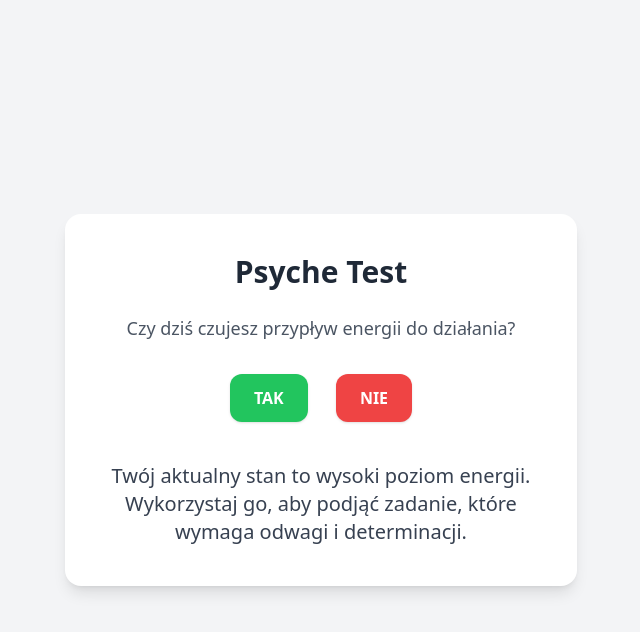
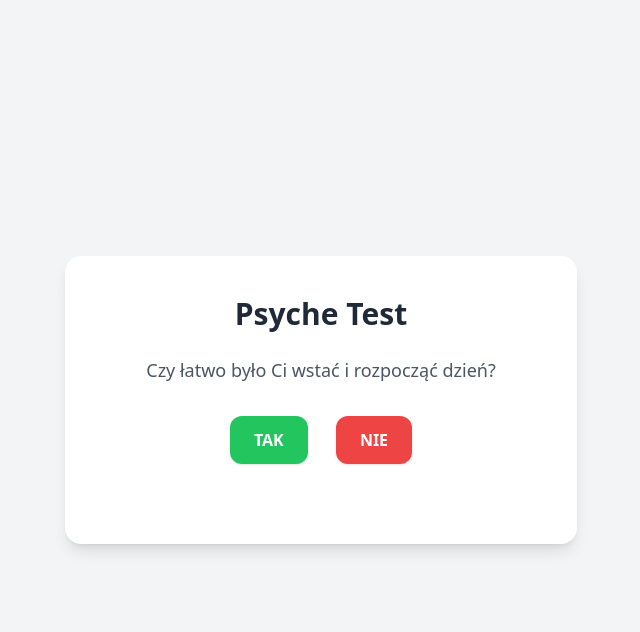
Before and after one commit to ruahhakodesh-create/psyche-test, a plain HTML site: page index.html in a window 1280 px wide. Both pictures are taken after a click on the button "TAK". Shown: the whole page, without its empty margins (319-959 px from the left). Drawn offline with nearby package versions, Linux system fonts and the light colour scheme.

Commit message:
Update index.html

```diff
--- a/index.html
+++ b/index.html
@@ -8,16 +8,16 @@
 <body class="bg-gray-100 flex items-center justify-center min-h-screen">
   <div class="bg-white shadow-lg rounded-2xl p-10 max-w-lg w-full text-center">
     <h1 class="text-3xl font-bold text-gray-800 mb-6">Psyche Test</h1>
-    <p class="text-lg text-gray-600 mb-8">Czy dziś czujesz przypływ energii do działania?</p>
+    <p id="question" class="text-lg text-gray-600 mb-8"></p>
     <div class="space-x-6">
       <button
         class="bg-green-500 hover:bg-green-600 text-white font-semibold px-6 py-3 rounded-xl shadow"
-        onclick="showResult('high')">
+        onclick="answer('yes')">
         TAK
       </button>
       <button
         class="bg-red-500 hover:bg-red-600 text-white font-semibold px-6 py-3 rounded-xl shadow"
-        onclick="showResult('low')">
+        onclick="answer('no')">
         NIE
       </button>
     </div>
@@ -25,15 +25,43 @@
   </div>
 
   <script>
-    function showResult(state) {
+    const questions = [
+      "Czy dziś czujesz przypływ energii do działania?",
+      "Czy łatwo było Ci wstać i rozpocząć dzień?",
+      "Czy masz siłę, aby zmierzyć się z trudniejszym zadaniem?"
+    ];
+
+    let currentQuestion = 0;
+    let score = 0;
+
+    function showQuestion() {
+      if (currentQuestion < questions.length) {
+        document.getElementById("question").innerText = questions[currentQuestion];
+      } else {
+        showResult();
+      }
+    }
+
+    function answer(choice) {
+      if (choice === 'yes') score++;
+      currentQuestion++;
+      showQuestion();
+    }
+
+    function showResult() {
       let sentence = "";
-      if (state === "high") {
+      if (score >= 2) {
         sentence = "Twój aktualny stan to wysoki poziom energii. Wykorzystaj go, aby podjąć zadanie, które wymaga odwagi i determinacji.";
       } else {
         sentence = "Twój aktualny stan to niski poziom energii. Skup się na priorytetach i nie przeciążaj się dodatkowymi obowiązkami.";
       }
+      document.getElementById("question").innerText = "";
+      document.querySelector("div.space-x-6").style.display = "none";
       document.getElementById("result").innerText = sentence;
     }
+
+    // start
+    showQuestion();
   </script>
 </body>
 </html>
```
